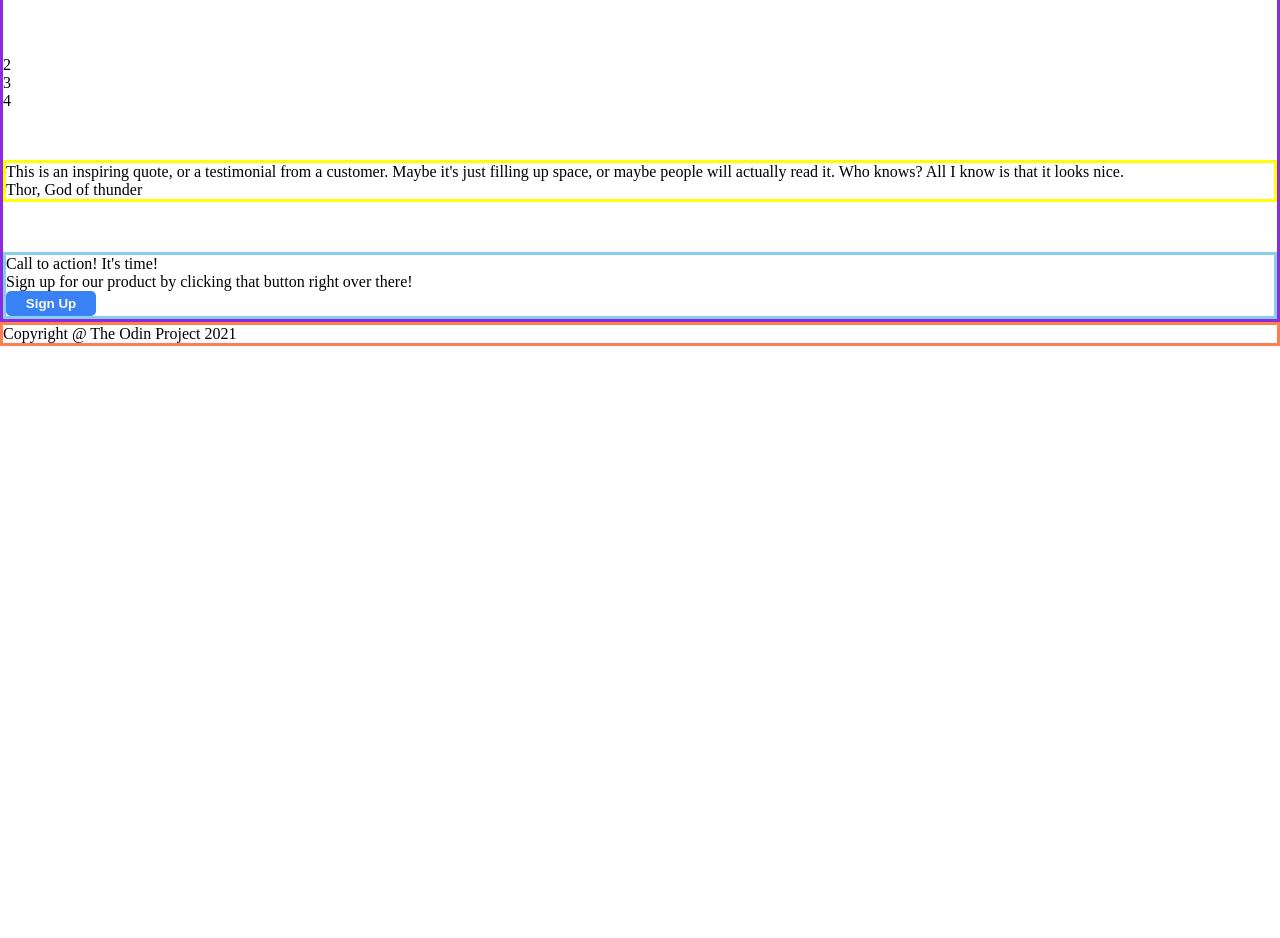
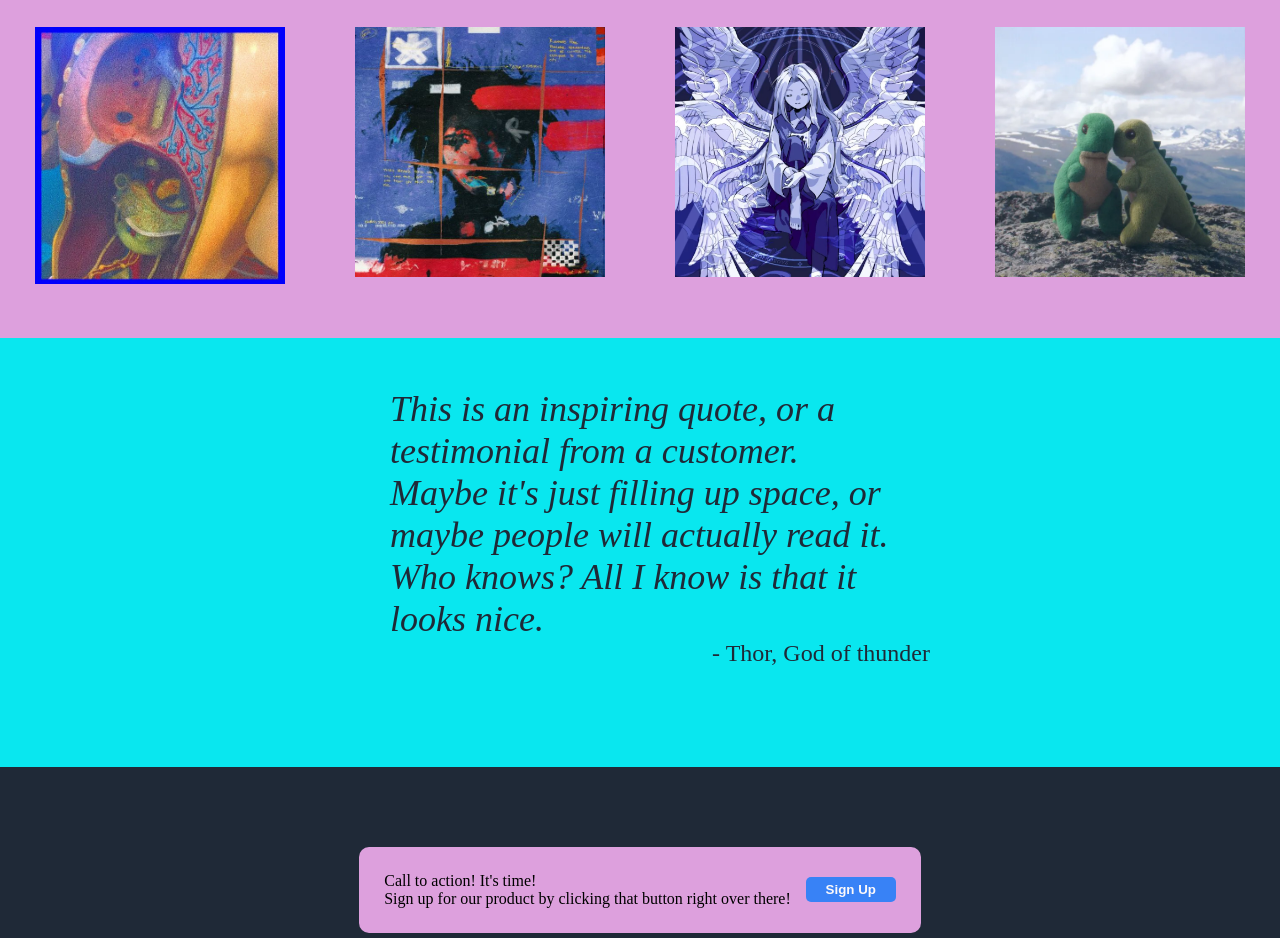
Before and after one commit to Cowpacino/landing-page, a plain HTML site: page index.html in a window 1280 px wide. Shown: the part 554-1492 px from the top of the page. Before the commit the page ends 900 px from the top, so only its background shows below. Drawn offline with Linux system fonts and the light colour scheme.

Commit message:
update completed site's layout.

```diff
--- a/index.html
+++ b/index.html
@@ -11,7 +11,7 @@
 <body>
     <div class="container">
         <div class="header">
-            <div class="logo">Header Logo</div>
+            <div class="logo"><a href=index.html>Header Logo</a></div>
             <div class="links"><a href="#">header link one</a></div>
             <div class="links"><a href="#">header link two</a></div>
             <div class="links"><a href="#">header link three</a></div>
@@ -30,22 +30,26 @@
         <div class="information-container">
             <div class="information-heading">Some random information.</div>
             <div class="box-container">
-                <div class="box"><img src=""</div>
-                <div class="box">2</div>
-                <div class="box">3</div>
-                <div class="box">4</div>
+                <div class="box"><img src="./images/168b316a5f8f75e64fa32af5778853e9.webp"></div>
+                <div class="box"><img src="./images/284b34f5e4ec262a0f5cf8708e234d32.webp"></div>
+                <div class="box"><img src="./images/faea21c5c17b53f2c45b29b8e7cbe859.webp"></div>
+                <div class="box"><img src="./images/mats-gustafsson-and-david-stackenas-blues-Cover-Art.webp"></div>
             </div>
         </div>
         <div class="quote">
             <div class="quote-text">This is an inspiring quote, or a testimonial from a customer. Maybe it's just
                 filling up space, or maybe people will actually read it. Who knows? All I know is that it looks nice.
             </div>
-            <div class="quote-author">Thor, God of thunder</div>
+            <div class="quote-author"> - Thor, God of thunder</div>
         </div>
-        <div class="action">
-            <div class="action-heading">Call to action! It's time!</div>
-            <div class="action-text">Sign up for our product by clicking that button right over there!</div>
-            <div class="action-button"><button>Sign Up</button></div>
+        <div class="action-container">
+            <div class="action-content">
+                <div class="action-content-text">
+                    <div class="action-heading">Call to action! It's time!</div>
+                    <div class="action-text">Sign up for our product by clicking that button right over there!</div>
+                </div>
+                <div class="action-button"><button>Sign Up</button></div>
+            </div>
         </div>
     </div>
     <div class="footer">
--- a/style.css
+++ b/style.css
@@ -25,7 +25,6 @@ button {
 }
 
 .header {
-    border: 3px steelblue solid;
     display: flex;
     height: 50px;
     background-color: #1f2937;
@@ -58,7 +57,6 @@ button {
 }
 
 .content {
-    border: 3px red solid;
     display: flex;
     flex-direction: column;
 }
@@ -68,7 +66,6 @@ button {
     font-weight: bolder;
     color: #F9FAF8;
     margin: 80px 0px 0px 80px;
-    border: 5px red solid;
     align-self: flex-start;
 }
 
@@ -78,33 +75,29 @@ button {
     width: 650px;
     margin: 2px 0px 2px 80px;
     flex-wrap: wrap;
-    border: 3px red solid;
 }
 
 .content-button {
     margin: 2px 0px 80px 80px;
-    border: 2px red solid;
     align-self: flex-start
 }
 
 .image-container img{
     width: 500px;
-    border: 3px red solid;
     margin-top: 10px;
 }
 
 .information-container {
-    border: 3px blueviolet solid;
     display: flex;
     flex-direction: column;
     gap: 50px;
+    background-color:plum;
 }
 
 .information-heading {
     font-size: 36px;
     font-weight: bolder;
     color: #1f2937;
-    border: 3px khaki solid;
     align-self: flex-start;
     margin: 0 auto;
     margin-top: 50px;
@@ -112,18 +105,71 @@ button {
 
 .box-container {
     display: flex;
+    margin-bottom: 50px;
+    justify-content: space-around;
+}
+
+.box-container img {
+    width: 250px;
 }
 
 .quote {
-    border: 3px yellow solid;
+    display: flex;
+    flex-direction: column;
+    background-color: rgb(9, 231, 239);
+}
+
+.quote-text {
+    margin: 0 auto;
+    margin-top: 50px;
+    font-size: 36px;
+    color: #1f2937;
+    width: 500px;
+    flex-wrap: wrap;
+    font-style: italic;
+}
+
+.quote-author {
+    color: #1f2937;
+    font-size: 24px;
+    align-self: flex-end;
+    margin-right: 350px;
+    margin-bottom: 100px;
+}
+
+.action-container {
+    display: flex;
+    background-color: #1f2937;
+    padding-top: 80px;
+    padding-bottom: 80px;
+}
+
+.action-content {
+    background-color: plum;
+    display: flex;
+    margin: 0 auto;
+    padding: 25px;
+    gap: 15px;
+    border-radius: 10px;
+}
+
+.action-content-text {
     display: flex;
     flex-direction: column;
 }
 
-.action {
-    border: 3px skyblue solid;
+.action-button {
+    align-self: center;
 }
 
 .footer {
-    border: 3px coral solid;
+    display: flex;
+    height: 50px;
+    background-color: #1f2937;
 }
+
+.footer-text {
+    color: #F9FAF8;
+    align-self: center;
+    margin: 0 auto;
+}
```
Also changed, not shown: images/168b316a5f8f75e64fa32af5778853e9.webp (added), images/284b34f5e4ec262a0f5cf8708e234d32.webp (added), images/faea21c5c17b53f2c45b29b8e7cbe859.webp (added), images/mats-gustafsson-and-david-stackenas-blues-Cover-Art.webp (added).
